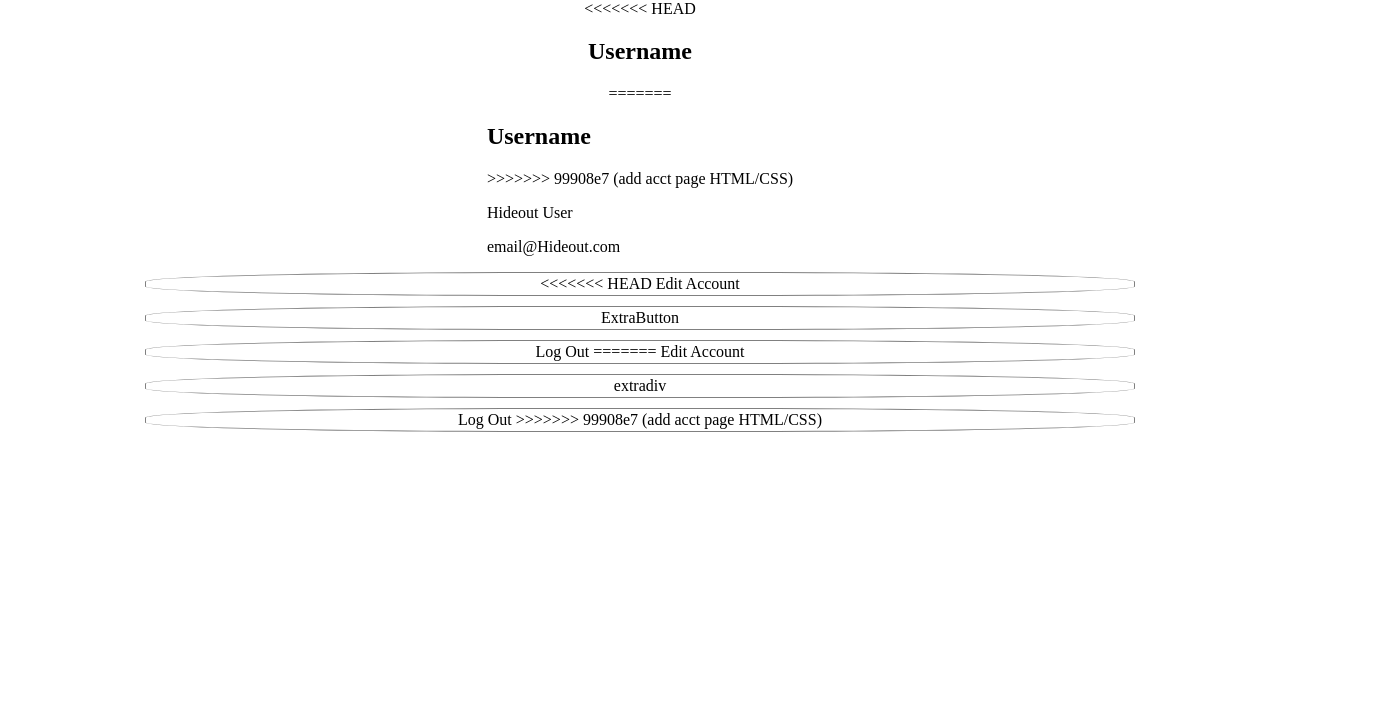
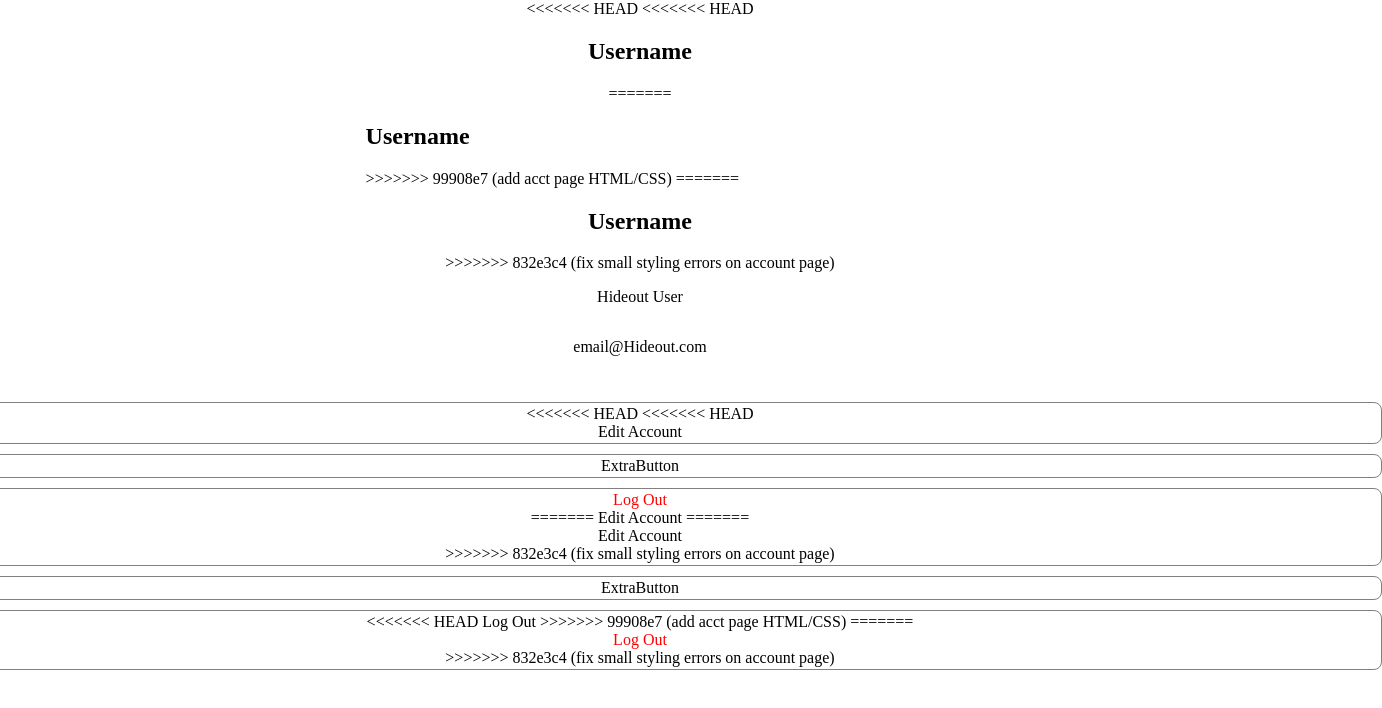
Before and after one commit to farahalterman/2800-202610-DTC05, a website built with Vite: page src/Account.html in a window 1280 px wide. Shown: the whole page, 1382 px wide, since content can reach past the window. Built offline with nearby package versions, Linux system fonts and the light colour scheme.

Commit message:
fix small styling errors on account page

```diff
--- a/src/Account.html
+++ b/src/Account.html
@@ -9,6 +9,7 @@
 <body>
     <div id="accountInfo" class="centeredContent">
 <<<<<<< HEAD
+<<<<<<< HEAD
         <div id="InfoBox" class="centeredContent">
             <h2 id="UsernameDisplay">Username</h2>
             <div id="detailsBox" class="centeredContent">
@@ -17,12 +18,18 @@
             <h2 id="UsernameDisplay">Username</h2>
             <div id="detailsBox">
 >>>>>>> 99908e7 (add acct page HTML/CSS)
+=======
+        <div id="InfoBox" class="centeredContent">
+            <h2 id="UsernameDisplay">Username</h2>
+            <div id="detailsBox" class="centeredContent">
+>>>>>>> 832e3c4 (fix small styling errors on account page)
                 <p id="Name">Hideout User</p>
                 <p id="email">email@Hideout.com</p>
             </div>
         </div>
         <div id="buttonBox" class="centeredContent">
             <div id="EditAccount" class="accountBtn">
+<<<<<<< HEAD
 <<<<<<< HEAD
                 <a href="Account.html">
                     Edit Account
@@ -41,15 +48,28 @@
                 </a>
 =======
                 Edit Account
+=======
+                <a href="Account.html">
+                    Edit Account
+                </a>
+>>>>>>> 832e3c4 (fix small styling errors on account page)
             </div>
 
             <div id="div2" class="accountBtn">
-                extradiv
+                <a href="Account.html">
+                    ExtraButton
+                </a>
             </div>
 
             <div id="Logout" class="accountBtn">
+<<<<<<< HEAD
                 Log Out
 >>>>>>> 99908e7 (add acct page HTML/CSS)
+=======
+                <a href="Account.html" id="logoutBtn">
+                    Log Out
+                </a>
+>>>>>>> 832e3c4 (fix small styling errors on account page)
             </div>
 
         </div>
--- a/src/stylesheets/style.css
+++ b/src/stylesheets/style.css
@@ -20,7 +20,7 @@
     padding-top: 2px;
     padding-bottom: 2px;
     width: 270%;
-    border-radius: 40%;
+    border-radius: 8px;
     border-style: solid;
     border-color: grey;
     border-width: 1px;
@@ -148,4 +148,16 @@ a {
 
 #buttonBox {
     gap: 10px;
+    padding-top: 30px;
 }
+
+#logoutBtn {
+    color: red;
+}
+
+/* HTML Tags */
+
+a {
+    text-decoration: none;
+    display: block;
+}
```
